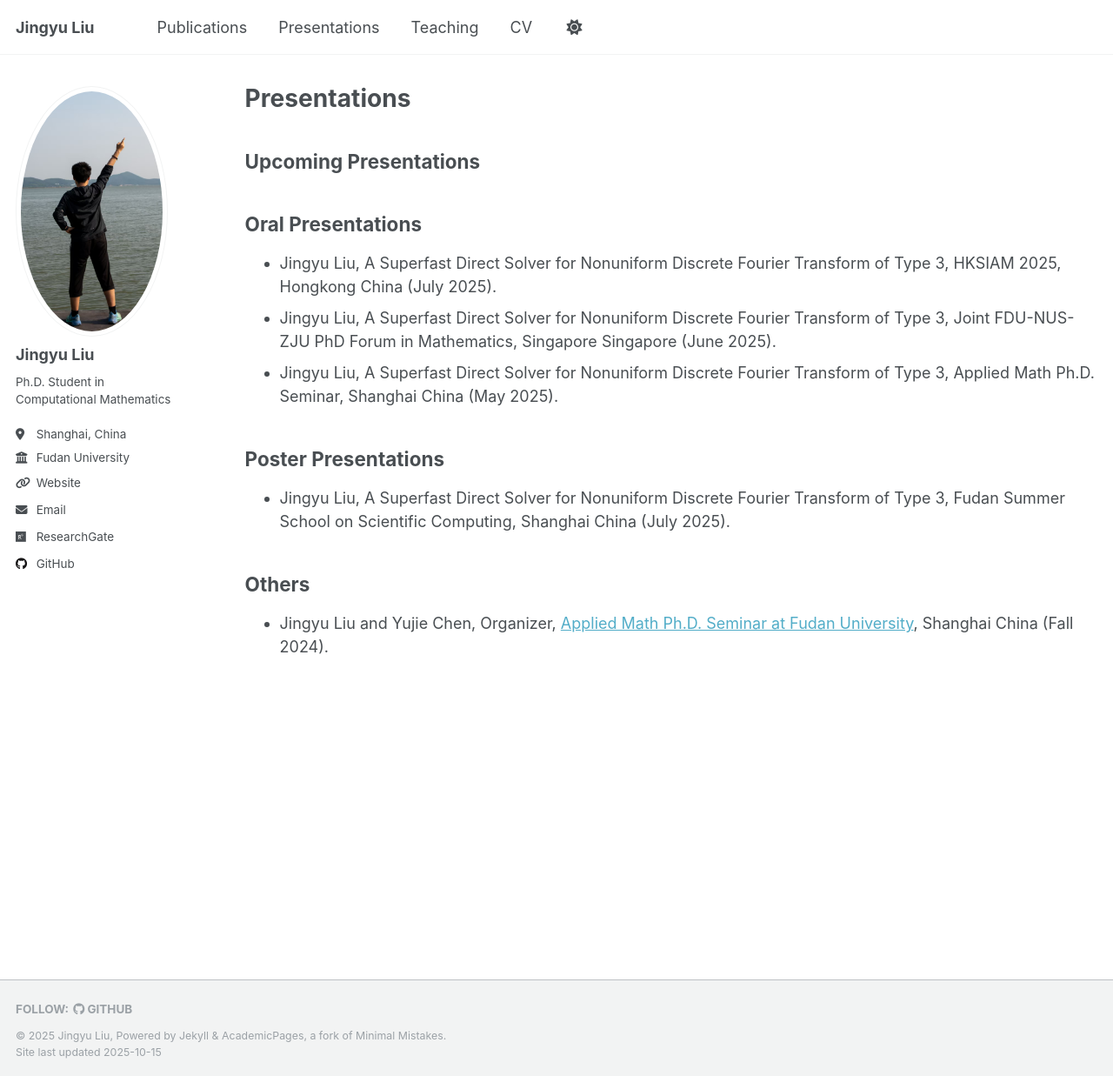
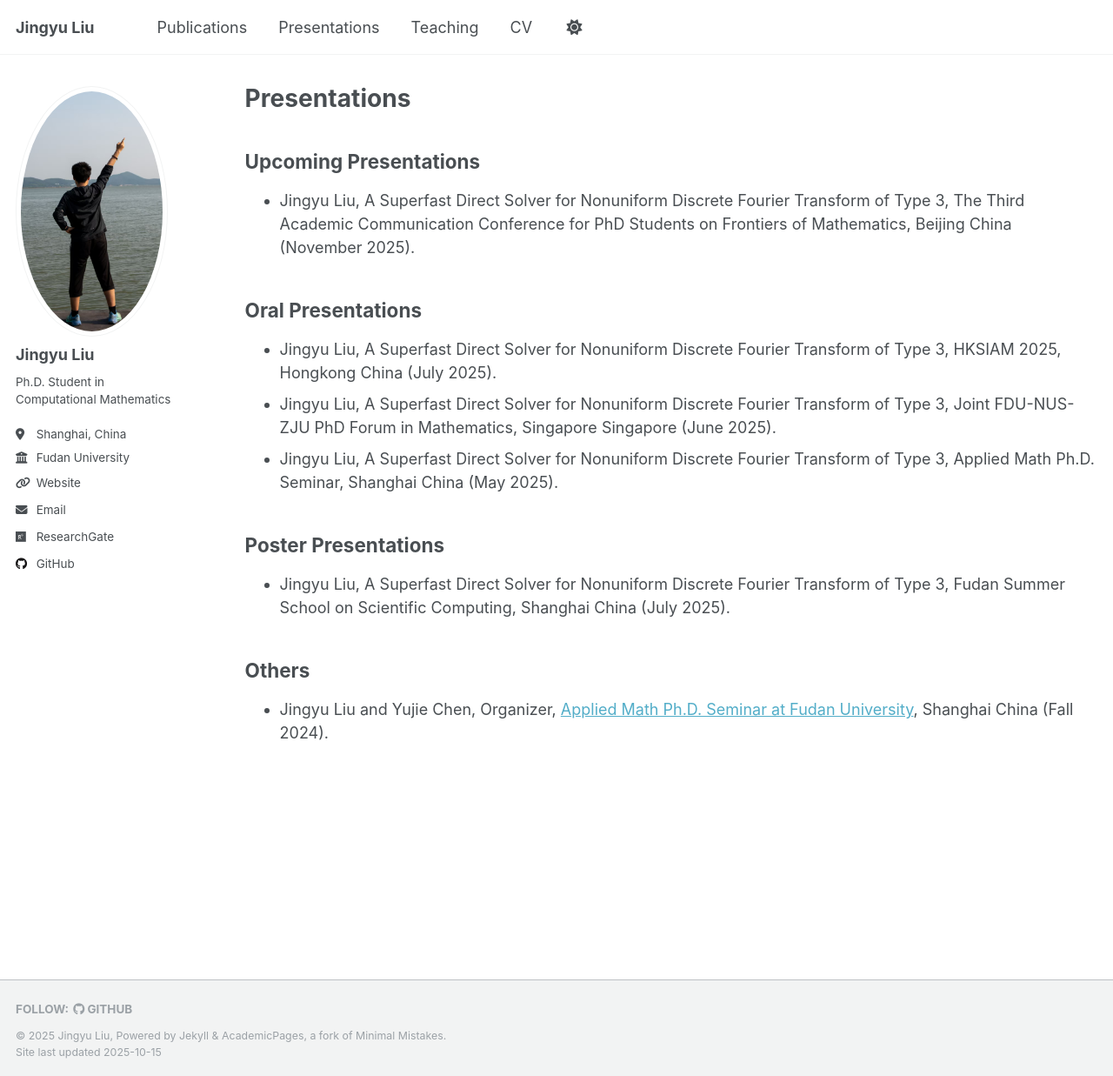
Before and after one commit to JingyuLiuMath/JingyuLiuMath.github.io, a Jekyll site: the page built from _pages/presentations.md, in a window 1280 px wide and 1237 px high. Shown: the whole window at 87% size. Built offline with Jekyll 4.4.1, drawn with Linux system fonts in a browser that asks for light colours.

Commit message:
update 202511 pre

```diff
--- a/_pages/presentations.md
+++ b/_pages/presentations.md
@@ -8,6 +8,8 @@ author_profile: true
 {% include base_path %}
 
 ## Upcoming Presentations
+
+- Jingyu Liu, A Superfast Direct Solver for Nonuniform Discrete Fourier Transform of Type 3, The Third Academic Communication Conference for PhD Students on Frontiers of Mathematics, Beijing China (November 2025).
 
 ## Oral Presentations
 
```
